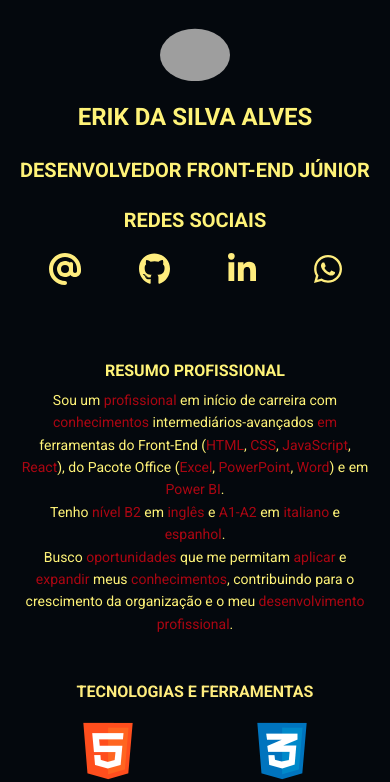
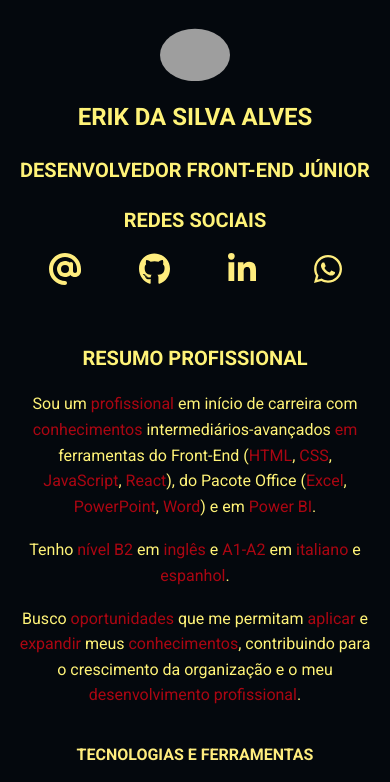
Before and after one commit to esa1715/portfolio-pessoal, a React (Vite) app: page / in a window 390 px wide. Shown: the top 782 px of the page. Built offline with nearby package versions, Linux system fonts and the light colour scheme; grey boxes are pictures that could not be loaded.

Commit message:
Ajustes componente Resumo

```diff
--- a/src/components/Main/Main.css
+++ b/src/components/Main/Main.css
@@ -1,4 +1,22 @@
+@import url('https://fonts.googleapis.com/css2?family=Roboto:ital,wght@0,100..900;1,100..900&display=swap');
+
+* {
+    font-family: "Roboto", sans-serif;
+}
+
 main {
-    padding: 5% 0;
+    display: flex;
+    flex-direction: column;
+    width: 100%;
+    height: auto;
     background-color: #04080d;
+    align-items: center;
+    padding: 2.5% 0;
+    justify-content: space-between;
 }
+
+@media screen and (max-width: 450px) {
+    main {
+        padding: 5% 0;
+    }
+}
--- a/src/components/Resumo/Resumo.css
+++ b/src/components/Resumo/Resumo.css
@@ -1,38 +1,28 @@
-@import url('https://fonts.googleapis.com/css2?family=Roboto:ital,wght@0,100..900;1,100..900&display=swap');
-
-* {
-    font-family: "Roboto", sans-serif;
-}
-
 .resumo {
-    display: flex;
-    flex-direction: column;
-    width: 100%;
+    width: 90%;
     height: auto;
-    background-color: #04080d;
-    align-items: center;
-    padding: 2.5% 0;
 }
 
 .resumo__content {
     display: flex;
-    width: 90%;
+    width: auto;
     height: auto;
     flex-direction: column;
     align-items: center;
 }
 
-.resumo__tit {
+.resumo__tit, .resumo__content p {
     color: #fff378;
-    font-size: 24px;
-    padding: 1.5% 0;
     text-align: center;
 }
 
+.resumo__tit {
+    font-size: 24px;
+    padding: 1.25% 0;
+}
+
 .resumo__content p {
-    color: #fff378;
     font-size: 16px;
-    text-align: center;
 }
 
 .resumo__content span {
@@ -40,39 +30,29 @@
 }
 
 @media screen and (max-width: 450px) {
-    .resumo {
-        padding: 5% 0;
-    }
-
-    .resumo__content {
-        width: 90%;
+    .resumo__tit, .resumo__content p {
+        padding: 2.5% 0;
     }
 
     .resumo__tit {
-        font-size: 16px;
+        font-size: 20px;
     }
 
-    .resumo p {
-        font-size: 14px;
+    .resumo__content p {
+        font-size: 16px;
     }
 }
 
-@media screen and (max-width: 163px) {
-    .resumo {
+@media screen and (max-width: 225px) {
+    .resumo__tit, .resumo__content p {
         padding: 5% 0;
     }
 
     .resumo__tit {
         font-size: 14px;
-        padding: 5% 0;
-        text-align: center;
-    }
-    .resumo__content {
-        padding: 5% 0;
     }
 
     .resumo__content p {
         font-size: 12px;
-        text-align: center;
     }
 }
```
